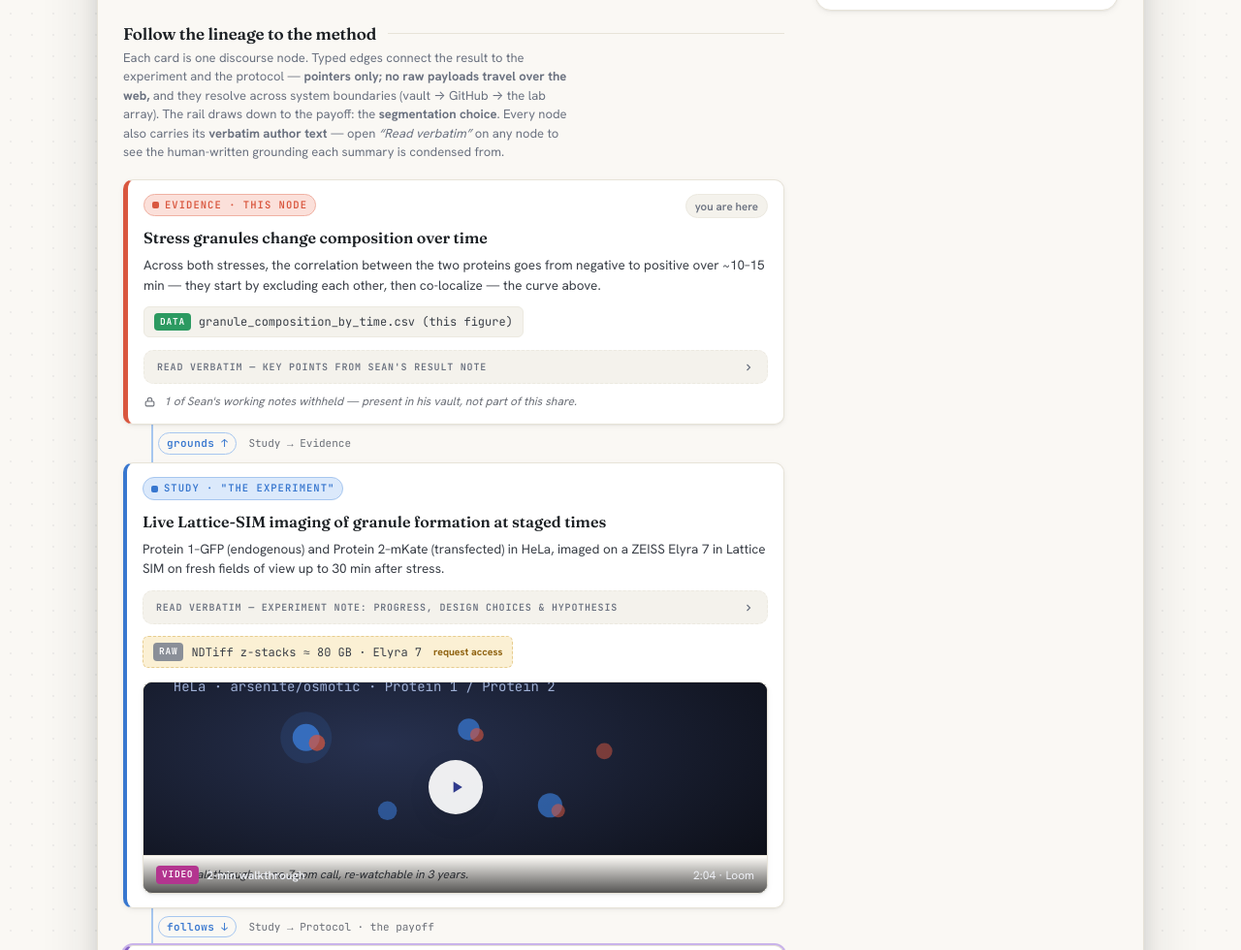
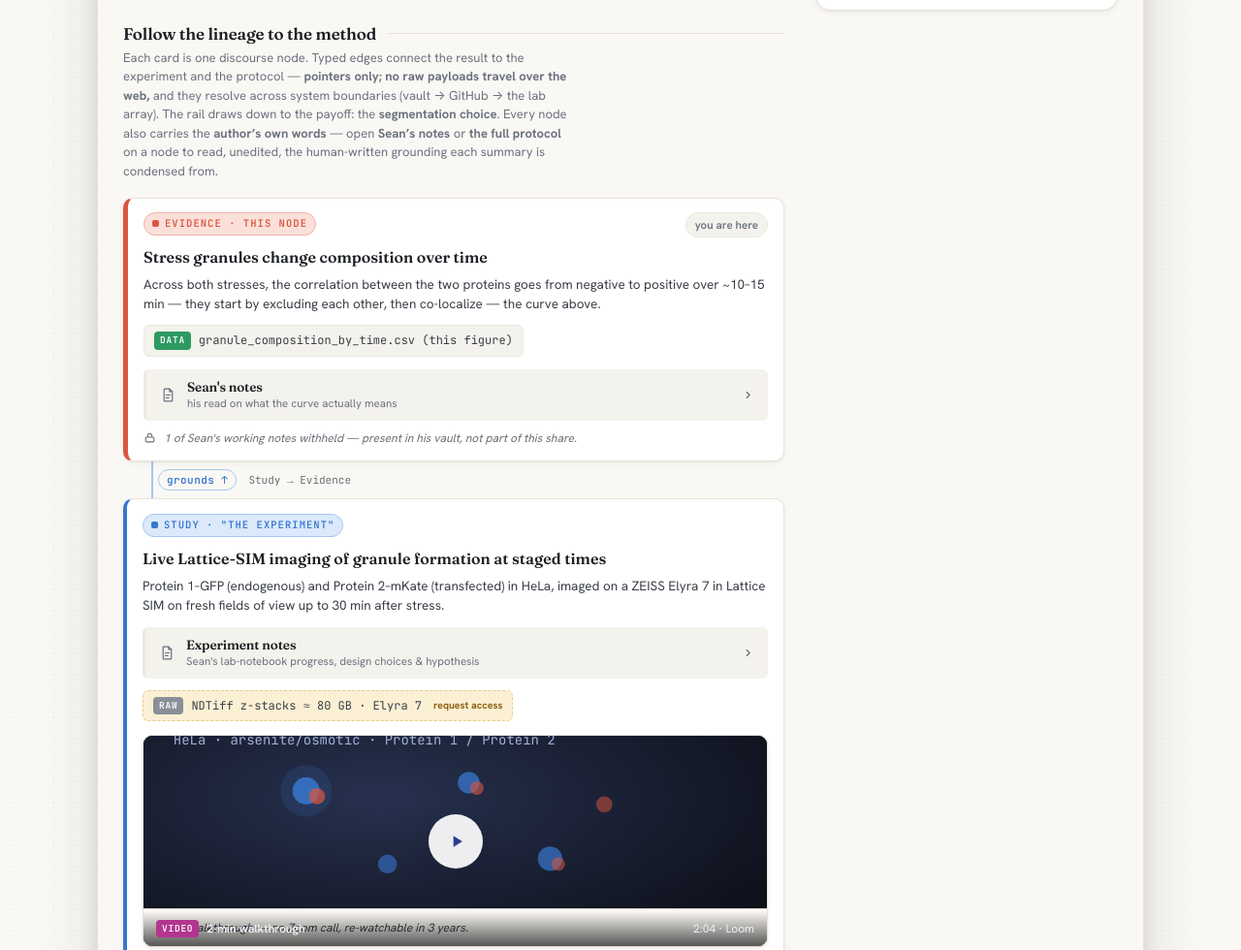
Before and after one commit to MIRA-science/inter-lab-user-story, a plain HTML site: page artifacts/mockups/08-traverse-and-request.html in a window 1280 px wide. Shown: the part 1119-2099 px from the top of the page at 97% size. Drawn offline with Linux system fonts and the light colour scheme.

Commit message:
mockups(08): relabel "Read verbatim" expanders to plain human openers
The per-node grounding expanders on screen 08 (added in 5aefb32) were
labelled "Read verbatim — ...", which named the access mode rather than the
content and read as a cryptic debug toggle — easy to miss. Relabel + restyle
so each reads as an inviting, self-explanatory note.

- Relabel all three to plain, human openers, each with a one-line descriptor
  and a document icon:
    Evidence → "Sean's notes" — his read on what the curve actually means
    Study    → "Experiment notes" — lab-notebook progress, choices & hypothesis
    Protocol → "The full protocol" — every step & parameter, as written
- Restyle to the page's own inset idiom (.threshold-detail): drop the dashed
  border for a 3px left accent + r-sm radius on a neutral surface-2 fill —
  kept quieter than the colour-washed payoff inset so the hierarchy holds. The
  summary is now a real two-line "open me" affordance, not uppercase mono.
- The intro line and the 07 → 08 cross-link lose the jargon "verbatim"; the
  honest .vsrc provenance footer ("Verbatim · RES node · ...redacted") stays.
- Specs synced: real-data §4 gets a refinement note; glance-trust spec's
  example labels updated (the verbatim requirement itself is unchanged).
- 08 preview regenerated at 2x; tokens.css / components.css unchanged;
  the discourse-graph/ KOI workstream stays excluded.

Co-Authored-By: Claude Opus 4.8 <noreply@anthropic.com>

```diff
--- a/artifacts/mockups/08-traverse-and-request.html
+++ b/artifacts/mockups/08-traverse-and-request.html
@@ -204,16 +204,26 @@
   .buildline svg { width:14px; height:14px; stroke: var(--faint); fill:none; stroke-width:1.8; }
   .buildline b { color: var(--brand); font-weight:600; }
 
-  /* ---- Verbatim node content — the human-authored ground truth, on demand --- */
-  /* Cards are summaries; this opens the actual author text each summary derives from. */
-  .verbatim { margin-top:13px; border:1px dashed var(--line-2); border-radius: var(--r-md); background: var(--surface-2); overflow:hidden; }
-  .verbatim > summary { list-style:none; cursor:pointer; display:flex; align-items:center; gap:8px; padding:9px 13px;
-    font-family: var(--font-mono); font-size:10px; letter-spacing:.08em; text-transform:uppercase; color: var(--muted); font-weight:700; }
+  /* ---- The author's own words — the human-written ground truth, on demand --- */
+  /* Each card is a summary; this opens the actual author text it was condensed from. */
+  /* Same inset idiom as .threshold-detail (left accent + r-sm), kept quieter:    */
+  /* neutral fill not a colored wash, so the payoff inset stays the loudest one.  */
+  .verbatim { margin-top:13px; border:0; border-left:3px solid var(--line-2); border-radius: var(--r-sm);
+    background: var(--surface-2); overflow:hidden; transition: border-color .2s var(--ease); }
+  .verbatim:hover, .verbatim[open] { border-left-color: var(--muted); }
+  .verbatim > summary { list-style:none; cursor:pointer; display:flex; align-items:center; gap:11px; padding:10px 14px; }
   .verbatim > summary::-webkit-details-marker { display:none; }
-  .verbatim > summary:hover { background: var(--surface); color: var(--ink-2); }
-  .verbatim > summary .vchev { width:12px; height:12px; stroke:currentColor; fill:none; stroke-width:2.4; margin-left:auto; transition: transform .2s var(--ease); }
+  .verbatim > summary:hover { background: var(--surface); }
+  .verbatim .vicon { width:17px; height:17px; stroke: var(--muted); fill:none; stroke-width:1.7;
+    stroke-linecap:round; stroke-linejoin:round; flex:none; transition: stroke .2s var(--ease); }
+  .verbatim[open] .vicon, .verbatim > summary:hover .vicon { stroke: var(--ink-2); }
+  .verbatim .vlabel { display:flex; flex-direction:column; gap:2px; min-width:0; }
+  .verbatim .vlabel b { font-family: var(--font-display); font-size:13.5px; font-weight:600; color: var(--ink); letter-spacing:-.01em; line-height:1.2; }
+  .verbatim .vlabel span { font-size:11.5px; color: var(--muted); line-height:1.3; }
+  .verbatim .vchev { width:13px; height:13px; stroke: var(--faint); fill:none; stroke-width:2.4; flex:none; margin-left:auto; transition: transform .2s var(--ease), stroke .2s var(--ease); }
   .verbatim[open] > summary .vchev { transform: rotate(90deg); }
-  .verbatim .vbody { padding:2px 15px 14px; font-size:12.5px; color: var(--ink-2); line-height:1.55; animation: rise .3s var(--ease-out); }
+  .verbatim > summary:hover .vchev { stroke: var(--muted); }
+  .verbatim .vbody { padding:4px 16px 15px; font-size:12.5px; color: var(--ink-2); line-height:1.55; animation: rise .3s var(--ease-out); }
   .verbatim .vbody h6 { font-family: var(--font-display); font-size:12.5px; color: var(--ink); margin:13px 0 5px; }
   .verbatim .vbody p { margin:7px 0; }
   .verbatim .vbody ul, .verbatim .vbody ol { margin:7px 0; padding-left:20px; }
@@ -441,8 +451,8 @@
           Each card is one discourse node. Typed edges connect the result to the experiment and the protocol —
           <b>pointers only; no raw payloads travel over the web,</b> and they resolve across system boundaries
           (vault → GitHub → the lab array). The rail draws down to the payoff: the <b>segmentation choice</b>.
-          Every node also carries its <b>verbatim author text</b> — open <i>“Read verbatim”</i> on any node to see the
-          human-written grounding each summary is condensed from.
+          Every node also carries the <b>author’s own words</b> — open <b>Sean’s notes</b> or <b>the full protocol</b>
+          on a node to read, unedited, the human-written grounding each summary is condensed from.
         </p>
 
         <div class="chain">
@@ -460,7 +470,11 @@
             </div>
             <!-- verbatim grounding: the author's own key points, the summary is condensed from these -->
             <details class="verbatim">
-              <summary>Read verbatim — key points from Sean's result note <svg class="vchev" viewBox="0 0 24 24"><path d="M9 6l6 6-6 6"/></svg></summary>
+              <summary>
+                <svg class="vicon" viewBox="0 0 24 24"><path d="M14 3H7a1 1 0 0 0-1 1v16a1 1 0 0 0 1 1h10a1 1 0 0 0 1-1V7z"/><path d="M14 3v4h4"/><path d="M9 12h6M9 16h4"/></svg>
+                <span class="vlabel"><b>Sean's notes</b><span>his read on what the curve actually means</span></span>
+                <svg class="vchev" viewBox="0 0 24 24"><path d="M9 6l6 6-6 6"/></svg>
+              </summary>
               <div class="vbody">
                 <ul>
                   <li>In both conditions, the Pearson correlation coefficient between the two channels starts negative and becomes positive over time. This implies that the two tagged proteins (Protein 1 and Protein 2) are co-localizing more over time and they even start to coalesce independently of each other in the beginning.</li>
@@ -490,7 +504,11 @@
             <div class="node-body">Protein 1–GFP (endogenous) and Protein 2–mKate (transfected) in HeLa, imaged on a ZEISS Elyra 7 in Lattice SIM on fresh fields of view up to 30 min after stress.</div>
             <!-- verbatim grounding: the author's dated lab-notebook note + hypotheses -->
             <details class="verbatim">
-              <summary>Read verbatim — experiment note: progress, design choices &amp; hypothesis <svg class="vchev" viewBox="0 0 24 24"><path d="M9 6l6 6-6 6"/></svg></summary>
+              <summary>
+                <svg class="vicon" viewBox="0 0 24 24"><path d="M14 3H7a1 1 0 0 0-1 1v16a1 1 0 0 0 1 1h10a1 1 0 0 0 1-1V7z"/><path d="M14 3v4h4"/><path d="M9 12h6M9 16h4"/></svg>
+                <span class="vlabel"><b>Experiment notes</b><span>Sean's lab-notebook progress, design choices &amp; hypothesis</span></span>
+                <svg class="vchev" viewBox="0 0 24 24"><path d="M9 6l6 6-6 6"/></svg>
+              </summary>
               <div class="vbody">
                 <h6>Progress &amp; notes</h6>
                 <p><span class="vdate">2025-08-23</span> — Kate's student visited Montreal and they sent their cells ahead of time. Khalid is maintaining the cell culture using their protocol. (See linked protocol node.) This cell line has Protein 1 tagged with GFP and we will transfect it with a plasmid expressing Protein 2-mKate. Applied the stress to the cells and imaged them on the microscope to measure the rate/amount/coordination of the two proteins forming stress granules.</p>
@@ -577,7 +595,11 @@
 
             <!-- verbatim grounding: the three protocol nodes the Study follows, in full -->
             <details class="verbatim">
-              <summary>Read verbatim — full protocol: steps &amp; parameters <svg class="vchev" viewBox="0 0 24 24"><path d="M9 6l6 6-6 6"/></svg></summary>
+              <summary>
+                <svg class="vicon" viewBox="0 0 24 24"><path d="M14 3H7a1 1 0 0 0-1 1v16a1 1 0 0 0 1 1h10a1 1 0 0 0 1-1V7z"/><path d="M14 3v4h4"/><path d="M9 12h6M9 16h4"/></svg>
+                <span class="vlabel"><b>The full protocol</b><span>every step &amp; parameter, as written at the bench</span></span>
+                <svg class="vchev" viewBox="0 0 24 24"><path d="M9 6l6 6-6 6"/></svg>
+              </summary>
               <div class="vbody">
                 <p>The pipeline summary above is condensed from three protocol nodes the Study <code>follows</code>. Their verbatim text:</p>
 
```
Also changed, not shown: artifacts/mockups/07-shared-dashboard.html (+1 -1 lines), 3 other files.
